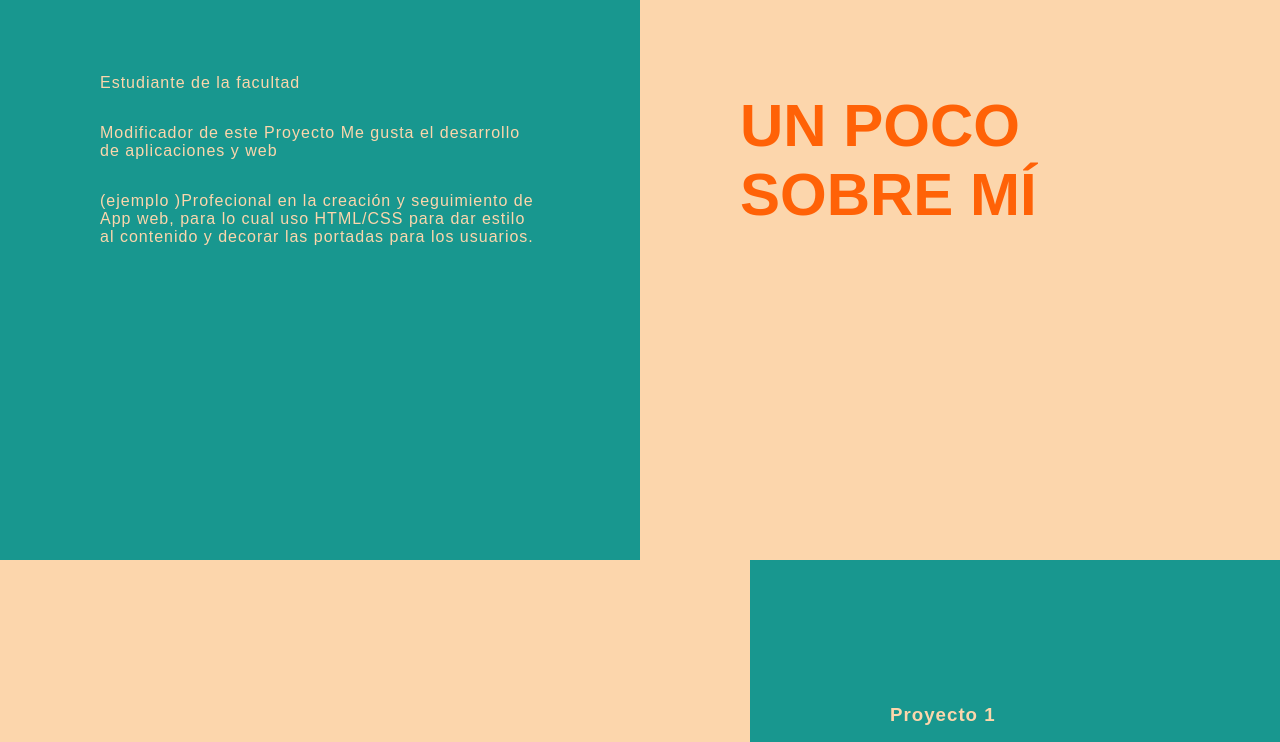
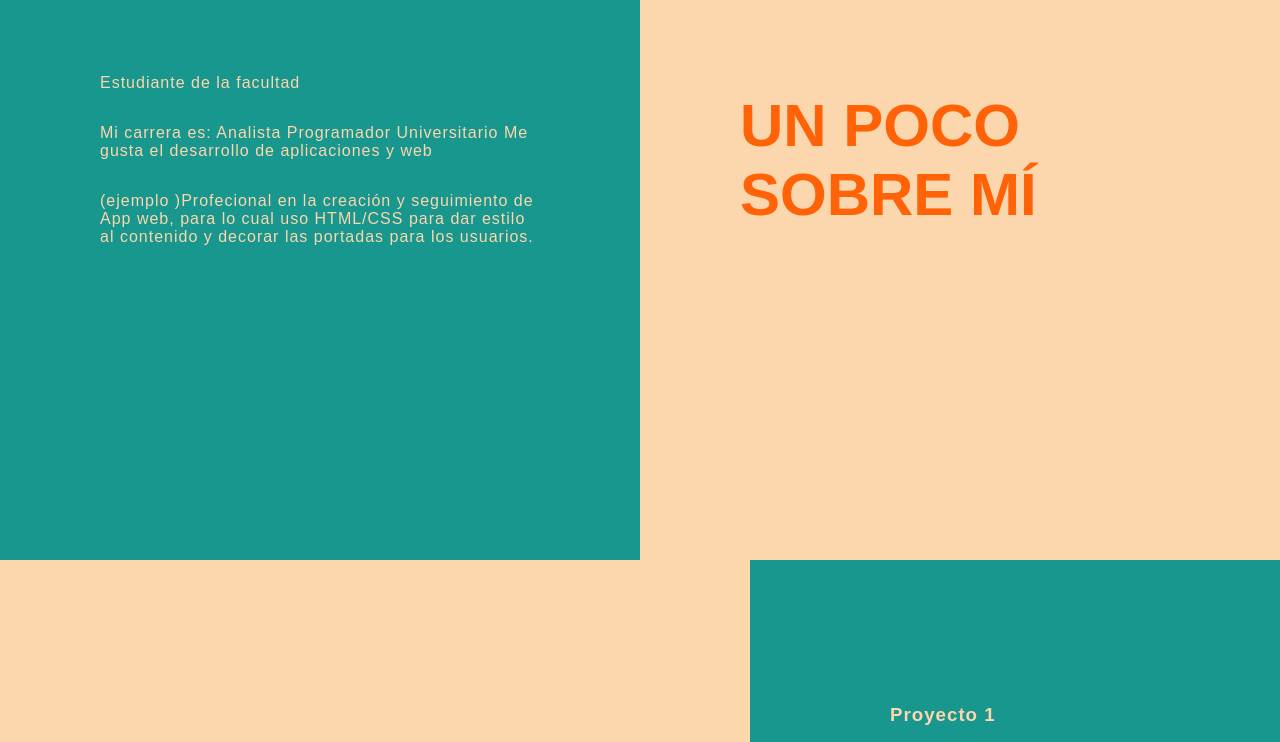
Before and after one commit to FerCorimayo/porfolio-template, a plain HTML site: page index.html in a window 1280 px wide. Shown: the part 1040-1782 px from the top of the page. Drawn offline with nearby package versions, Linux system fonts and the light colour scheme; a web font is replaced by a local one.

Commit message:
agregue el nombre de mi carrera

```diff
--- a/index.html
+++ b/index.html
@@ -60,7 +60,7 @@
 
       </p>
       <p>
-        Modificador de este Proyecto
+        Mi carrera es: Analista Programador Universitario
         Me gusta el desarrollo de aplicaciones y web
       </p>
       <p>
```
Also changed, not shown: 2 other files.
